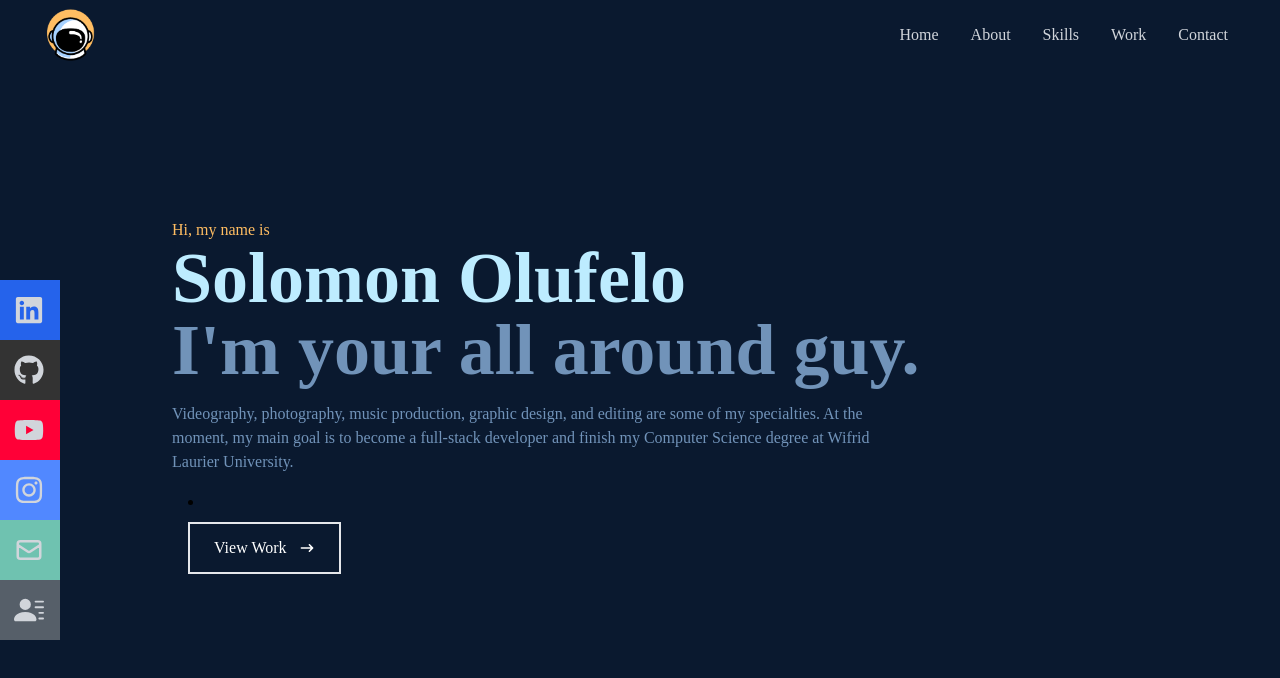
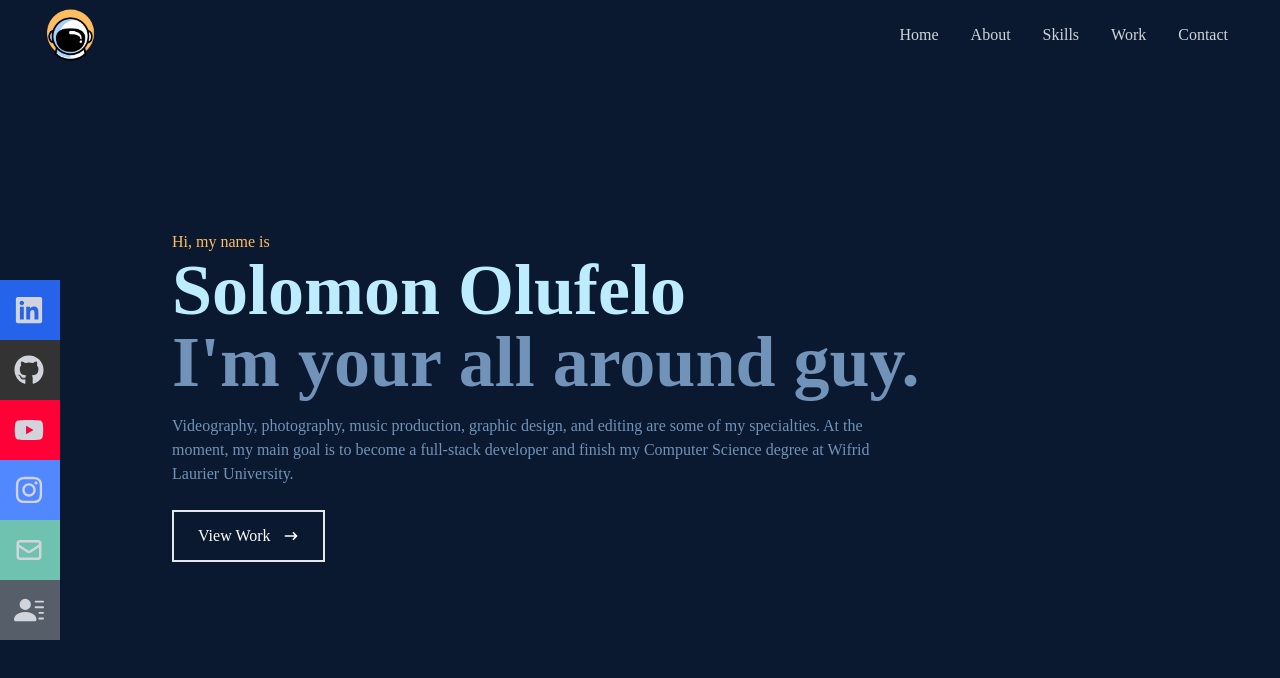
Before and after one commit to solufelo/cptsoloWebsite, a React (Create React App) app: page / in a window 1280 px wide. Shown: the top 678 px of the page. Built offline with nearby package versions, Linux system fonts and the light colour scheme.

Commit message:
Update Home.jsx

```diff
--- a/src/components/Home.jsx
+++ b/src/components/Home.jsx
@@ -14,7 +14,7 @@ const Home = () => {
             <p className='text-[#7193b9] py-4 max-w-[700px]'>Videography, photography, music production, graphic design, and editing are some of my specialties.
             At the moment, my main goal is to become a full-stack developer and finish my Computer Science degree at Wifrid Laurier University.</p>
             <div>
-              <li>
+              <liclass Name="">
                 <Link to="work" smooth={true} duration={500} >
                   <button className='text-white group border-2 px-6 py-3 my-2 flex items-center hover:bg-[#ffbd62] hover:border-[#ffbd62]'>
                   View Work
@@ -23,7 +23,7 @@ const Home = () => {
                     </span>
                   </button>
               </Link>
-            </li>
+            </liclass>
           </div>
         </div>
 
```
